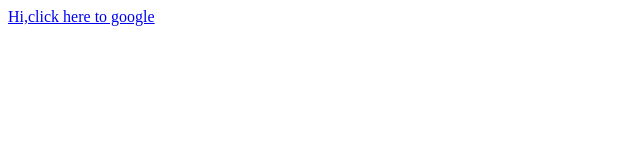
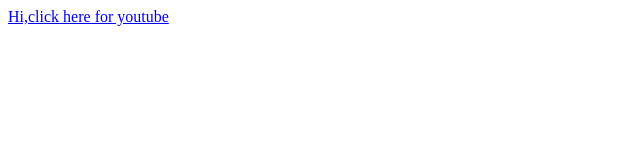
Before and after one commit to SARATHKUMAR-T/classdemo, a plain HTML site: page index.html in a window 1280 px wide. Shown: the full height of the page, 0-640 px from the left. Drawn offline with Linux system fonts and the light colour scheme.

Commit message:
Update index.html

```diff
--- a/index.html
+++ b/index.html
@@ -7,6 +7,6 @@
     <title>Document</title>
 </head>
 <body>
- <a href="https://www.google.com/">Hi,click here to google</a>
+ <a href="https://www.youtube.com/">Hi,click here for youtube</a>
 </body>
 </html>
```
